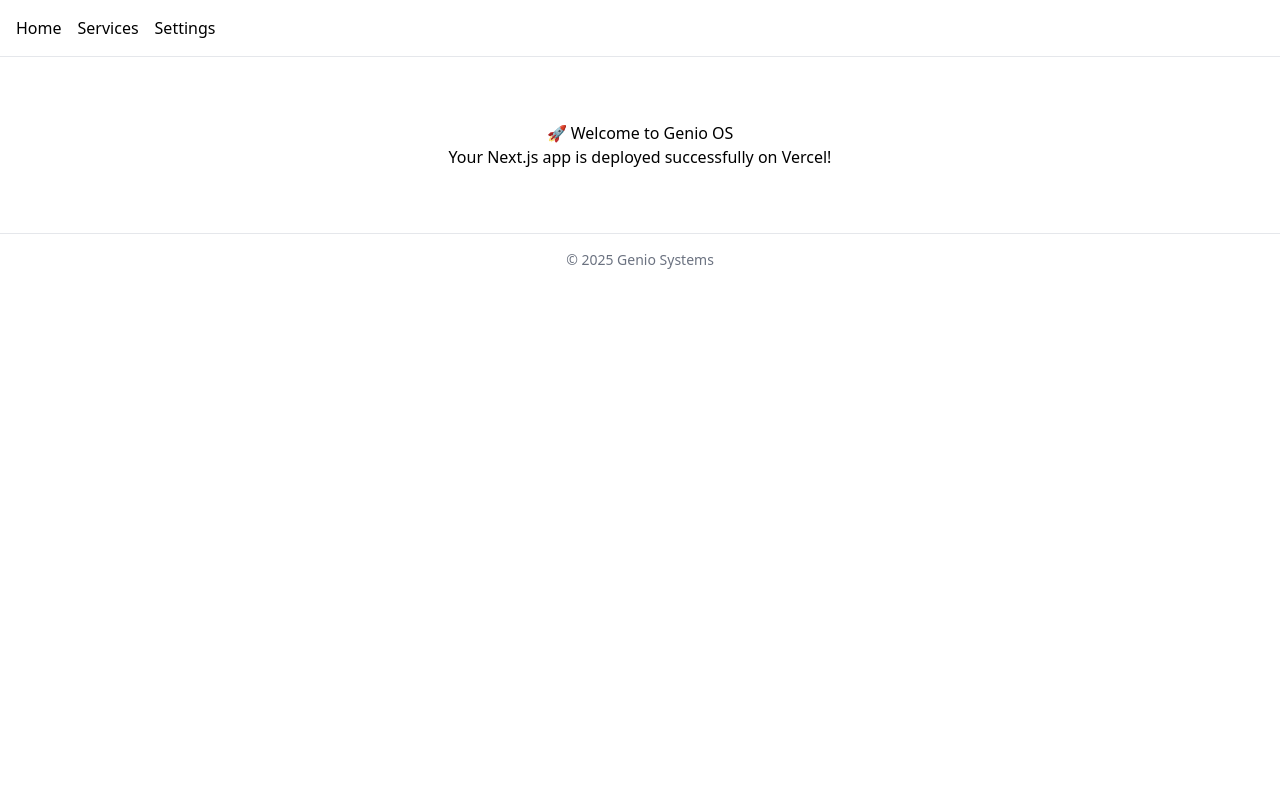
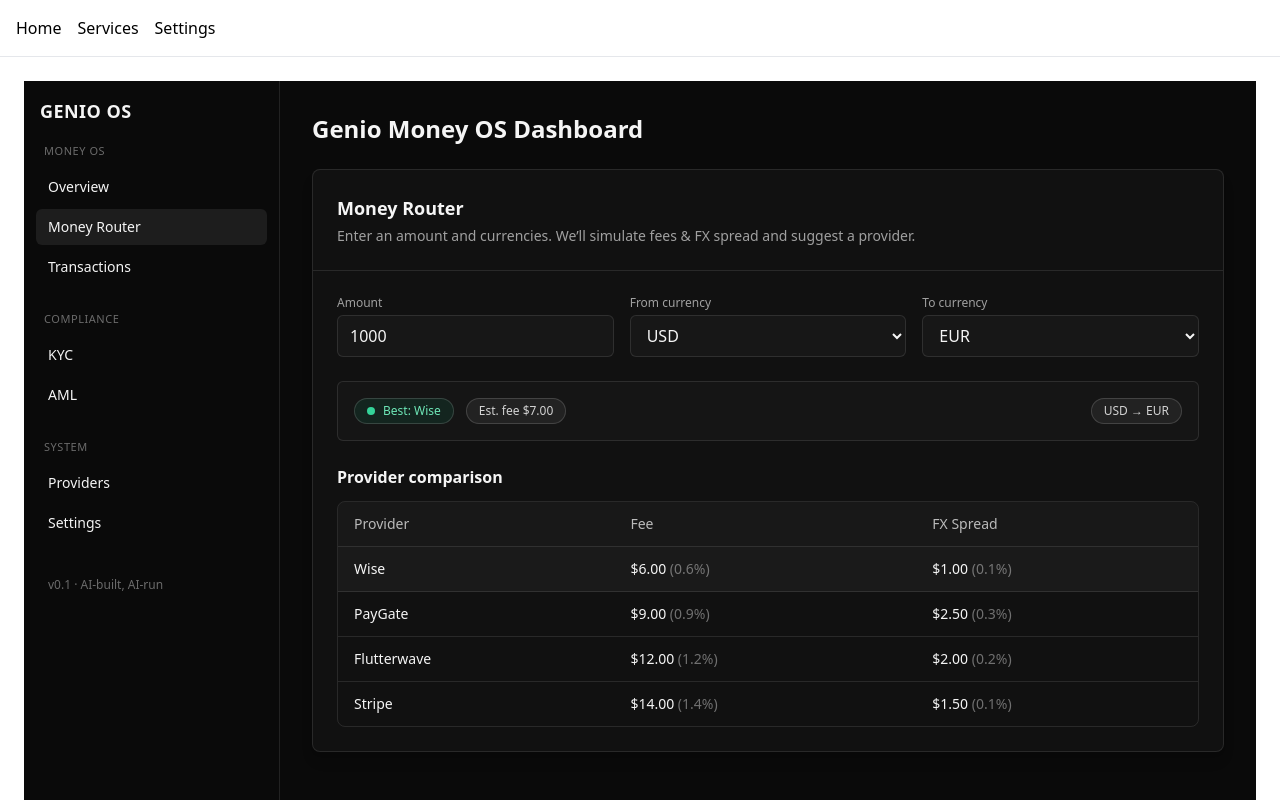
Before and after one commit to genio-ai/genio-os, a Next.js app: page / in a window 1280 px wide. Shown: the top 800 px of the page. Built offline with nearby package versions, Linux system fonts and the light colour scheme.

Commit message:
Update page.js

```diff
--- a/app/page.js
+++ b/app/page.js
@@ -1,8 +1,154 @@
-export default function Home() {
+export const metadata = { title: 'Genio Money OS Dashboard' };
+
+export default function Dashboard() {
+  const providers = [
+    { name: 'Wise',        fee: 6.00,  feePct: '0.6%',  fx: 1.00, fxPct: '0.1%' },
+    { name: 'PayGate',     fee: 9.00,  feePct: '0.9%',  fx: 2.50, fxPct: '0.3%' },
+    { name: 'Flutterwave', fee: 12.00, feePct: '1.2%',  fx: 2.00, fxPct: '0.2%' },
+    { name: 'Stripe',      fee: 14.00, feePct: '1.4%',  fx: 1.50, fxPct: '0.1%' },
+  ];
+
   return (
-    <main style={{ padding: "40px", textAlign: "center" }}>
-      <h1>🚀 Welcome to Genio OS</h1>
-      <p>Your Next.js app is deployed successfully on Vercel!</p>
-    </main>
+    <div className="min-h-screen bg-neutral-950 text-neutral-100">
+      {/* Shell */}
+      <div className="mx-auto max-w-7xl flex">
+
+        {/* Sidebar */}
+        <aside className="w-64 shrink-0 border-r border-white/10 bg-neutral-950/60 sticky top-0 h-screen hidden md:block">
+          <div className="p-4 text-lg font-semibold tracking-wide">GENIO OS</div>
+
+          <nav className="px-3 space-y-6 text-sm">
+            <Section title="Money OS" items={[
+              { label: 'Overview' },
+              { label: 'Money Router', active: true },
+              { label: 'Transactions' },
+            ]}/>
+            <Section title="Compliance" items={[
+              { label: 'KYC' },
+              { label: 'AML' },
+            ]}/>
+            <Section title="System" items={[
+              { label: 'Providers' },
+              { label: 'Settings' },
+            ]}/>
+            <div className="p-3 text-xs text-white/40">v0.1 · AI-built, AI-run</div>
+          </nav>
+        </aside>
+
+        {/* Main */}
+        <main className="flex-1 p-4 md:p-8">
+          <h1 className="text-xl md:text-2xl font-bold">Genio Money OS Dashboard</h1>
+
+          {/* Money Router Card */}
+          <div className="mt-6 rounded-lg border border-white/10 bg-white/[0.03] shadow-lg">
+            <div className="p-4 md:p-6 border-b border-white/10">
+              <h2 className="text-lg font-semibold">Money Router</h2>
+              <p className="text-sm text-white/60 mt-1">
+                Enter an amount and currencies. We’ll simulate fees & FX spread and suggest a provider.
+              </p>
+            </div>
+
+            <div className="p-4 md:p-6 space-y-6">
+              {/* Form */}
+              <div className="grid grid-cols-1 md:grid-cols-3 gap-4">
+                <Field label="Amount">
+                  <input defaultValue="1000" className="w-full rounded-md bg-neutral-900 border border-white/10 px-3 py-2 outline-none focus:ring-2 focus:ring-white/20" />
+                </Field>
+
+                <Field label="From currency">
+                  <select className="w-full rounded-md bg-neutral-900 border border-white/10 px-3 py-2">
+                    <option>USD</option>
+                    <option>EUR</option>
+                    <option>GBP</option>
+                  </select>
+                </Field>
+
+                <Field label="To currency">
+                  <select className="w-full rounded-md bg-neutral-900 border border-white/10 px-3 py-2">
+                    <option>EUR</option>
+                    <option>USD</option>
+                    <option>GBP</option>
+                  </select>
+                </Field>
+              </div>
+
+              {/* Recommendation */}
+              <div className="rounded-md border border-white/10 bg-white/[0.02] p-4 flex flex-wrap items-center gap-3">
+                <Badge green>Best: Wise</Badge>
+                <Badge>Est. fee $7.00</Badge>
+                <div className="grow" />
+                <Badge>USD → EUR</Badge>
+              </div>
+
+              {/* Providers Table */}
+              <div>
+                <h3 className="font-semibold mb-3">Provider comparison</h3>
+                <div className="overflow-x-auto rounded-lg border border-white/10">
+                  <table className="min-w-full text-sm">
+                    <thead className="bg-white/[0.03] text-white/70">
+                      <tr>
+                        <Th>Provider</Th>
+                        <Th>Fee</Th>
+                        <Th>FX Spread</Th>
+                      </tr>
+                    </thead>
+                    <tbody>
+                      {providers.map((p, i) => (
+                        <tr key={p.name} className={i === 0 ? 'bg-white/[0.04]' : 'hover:bg-white/[0.02]'}>
+                          <Td>{p.name}</Td>
+                          <Td>${p.fee.toFixed(2)} <span className="text-white/40">({p.feePct})</span></Td>
+                          <Td>${p.fx.toFixed(2)} <span className="text-white/40">({p.fxPct})</span></Td>
+                        </tr>
+                      ))}
+                    </tbody>
+                  </table>
+                </div>
+              </div>
+
+            </div>
+          </div>
+        </main>
+      </div>
+    </div>
   );
 }
+
+/* ---------- tiny UI helpers (inline for speed) ---------- */
+function Section({ title, items }) {
+  return (
+    <div>
+      <div className="px-2 pb-2 text-[11px] uppercase tracking-wider text-white/40">{title}</div>
+      <ul className="space-y-1">
+        {items.map((it) => (
+          <li key={it.label}>
+            <a className={`block rounded-md px-3 py-2 hover:bg-white/[0.06] ${it.active ? 'bg-white/[0.08]' : ''}`}>
+              {it.label}
+            </a>
+          </li>
+        ))}
+      </ul>
+    </div>
+  );
+}
+function Field({ label, children }) {
+  return (
+    <label className="block">
+      <div className="text-xs mb-1 text-white/60">{label}</div>
+      {children}
+    </label>
+  );
+}
+function Badge({ children, green }) {
+  return (
+    <span className={`inline-flex items-center gap-2 rounded-full border border-white/15 px-3 py-1 text-xs ${green ? 'bg-emerald-500/10 text-emerald-300' : 'bg-white/[0.06] text-white/80'}`}>
+      {green && <span className="inline-block h-2 w-2 rounded-full bg-emerald-400" />}
+      {children}
+    </span>
+  );
+}
+function Th({ children }) {
+  return <th className="text-left px-4 py-3 font-medium">{children}</th>;
+}
+function Td({ children }) {
+  return <td className="px-4 py-3 border-t border-white/10">{children}</td>;
+}
```
